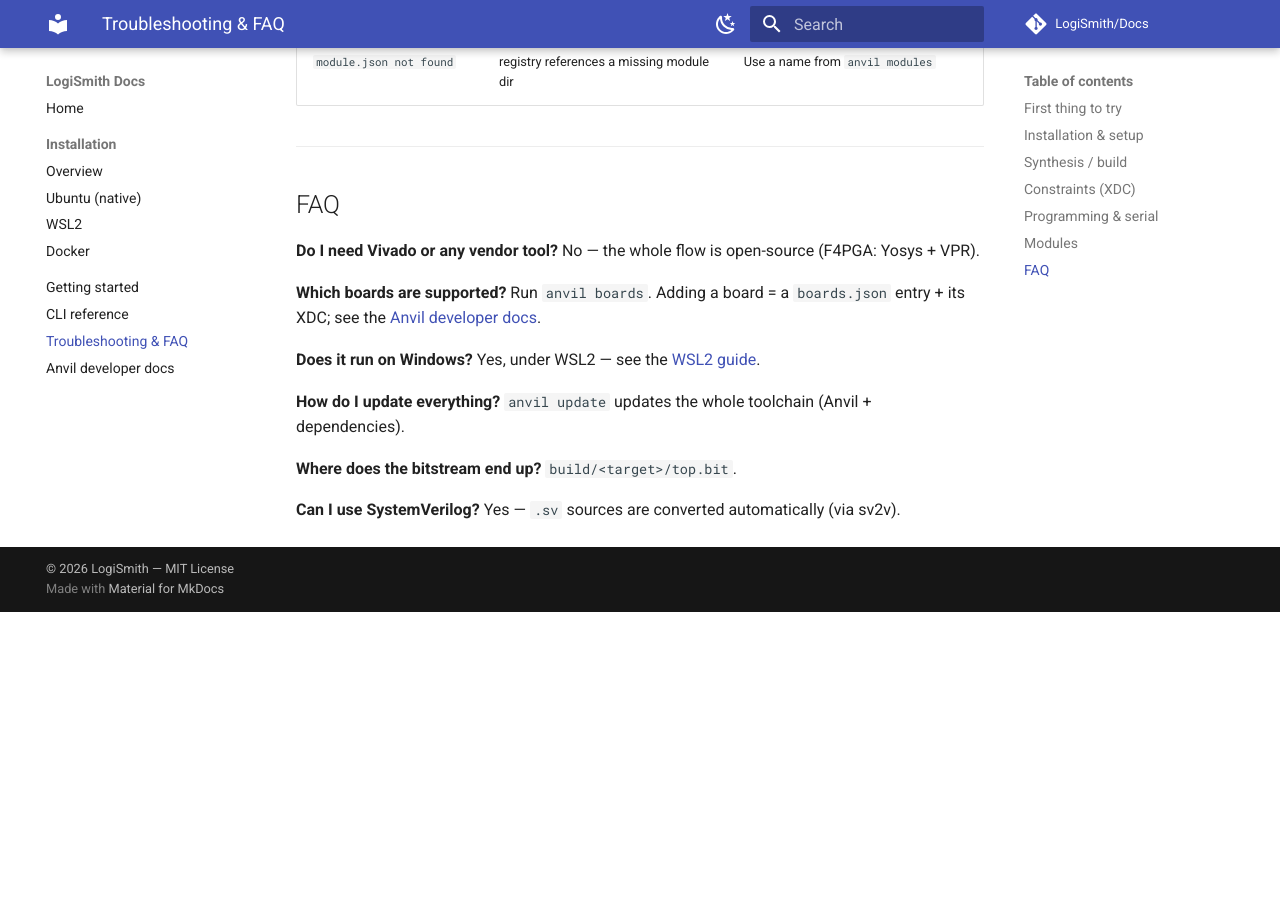
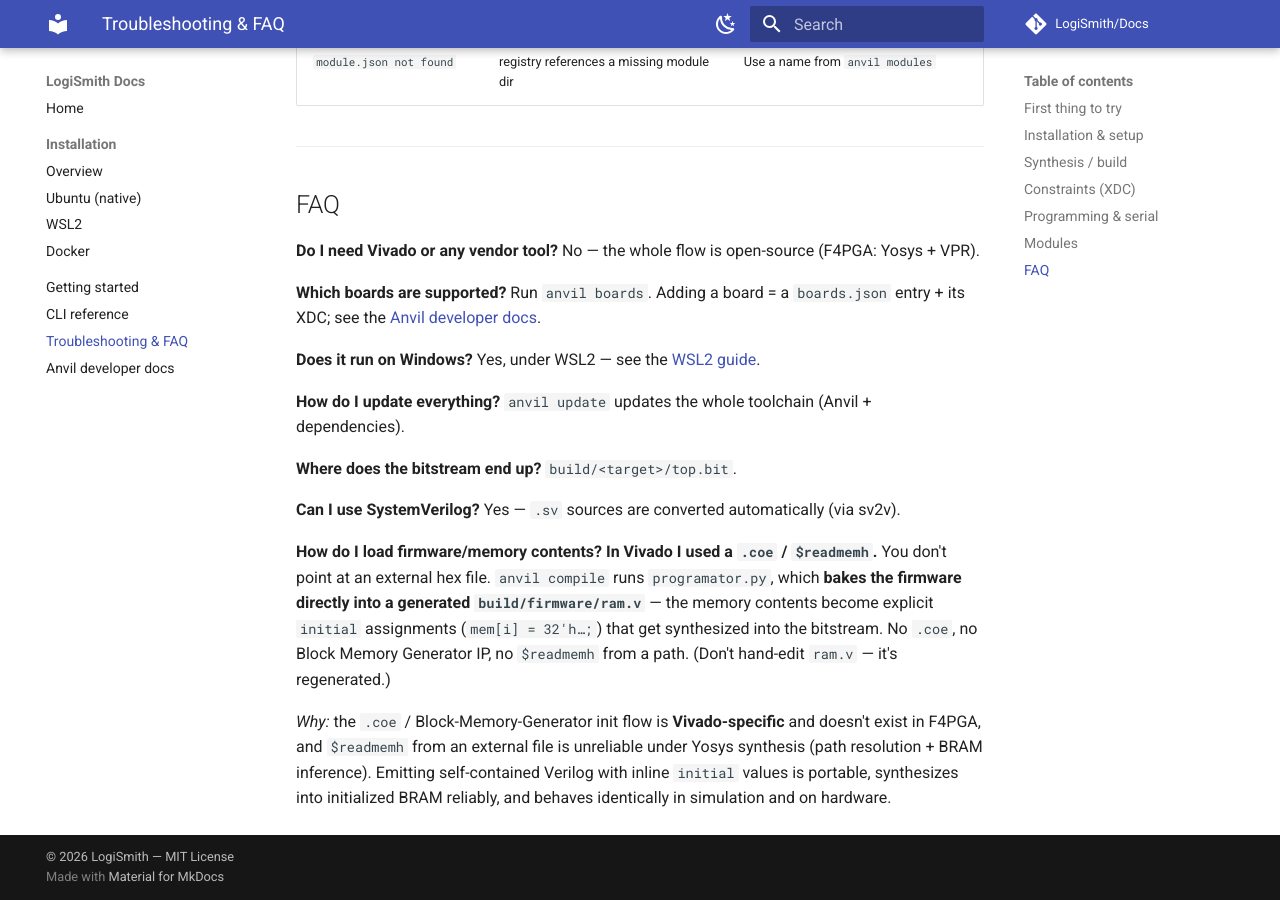
Before and after one commit to LogiSmith/Docs, an MkDocs documentation site: the page built from docs/troubleshooting.md, in a window 1280 px wide and 900 px high, scrolled down 2370 px. Built offline with MkDocs 1.6.1 and Material for MkDocs 9.7.7, drawn with Linux system fonts in a browser that asks for light colours; comment, search, counter and statistics services are not loaded; before the commit the page ends 2982 px from its top, so only the background shows below that.

Commit message:
docs: explain firmware/memory init (generated ram.v) vs Vivado .coe/$readmemh

```diff
--- a/docs/troubleshooting.md
+++ b/docs/troubleshooting.md
@@ -94,3 +94,16 @@ Yes, under WSL2 — see the [WSL2 guide](installation/wsl.md).
 
 **Can I use SystemVerilog?**
 Yes — `.sv` sources are converted automatically (via sv2v).
+
+**How do I load firmware/memory contents? In Vivado I used a `.coe` / `$readmemh`.**
+You don't point at an external hex file. `anvil compile` runs `programator.py`,
+which **bakes the firmware directly into a generated `build/firmware/ram.v`** — the
+memory contents become explicit `initial` assignments (`mem[i] = 32'h…;`) that get
+synthesized into the bitstream. No `.coe`, no Block Memory Generator IP, no
+`$readmemh` from a path. (Don't hand-edit `ram.v` — it's regenerated.)
+
+*Why:* the `.coe` / Block-Memory-Generator init flow is **Vivado-specific** and
+doesn't exist in F4PGA, and `$readmemh` from an external file is unreliable under
+Yosys synthesis (path resolution + BRAM inference). Emitting self-contained
+Verilog with inline `initial` values is portable, synthesizes into initialized
+BRAM reliably, and behaves identically in simulation and on hardware.
```
